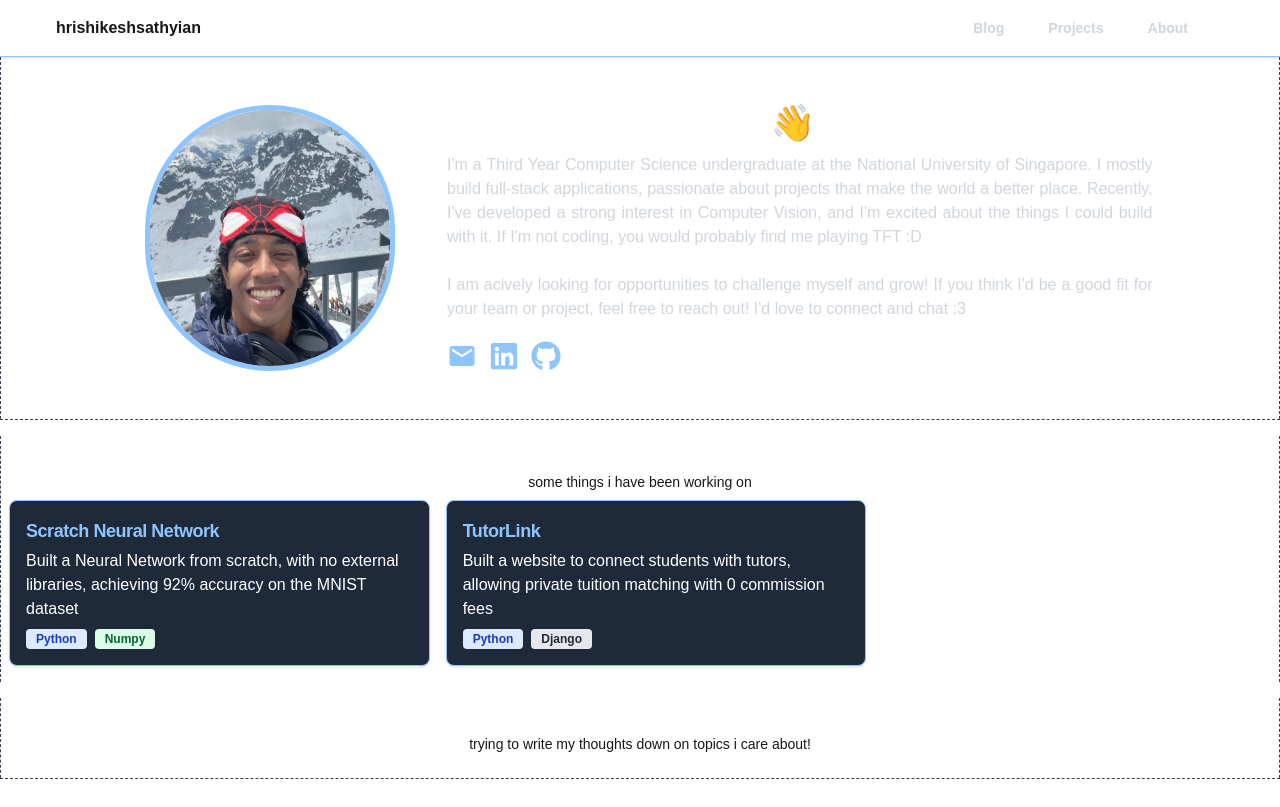
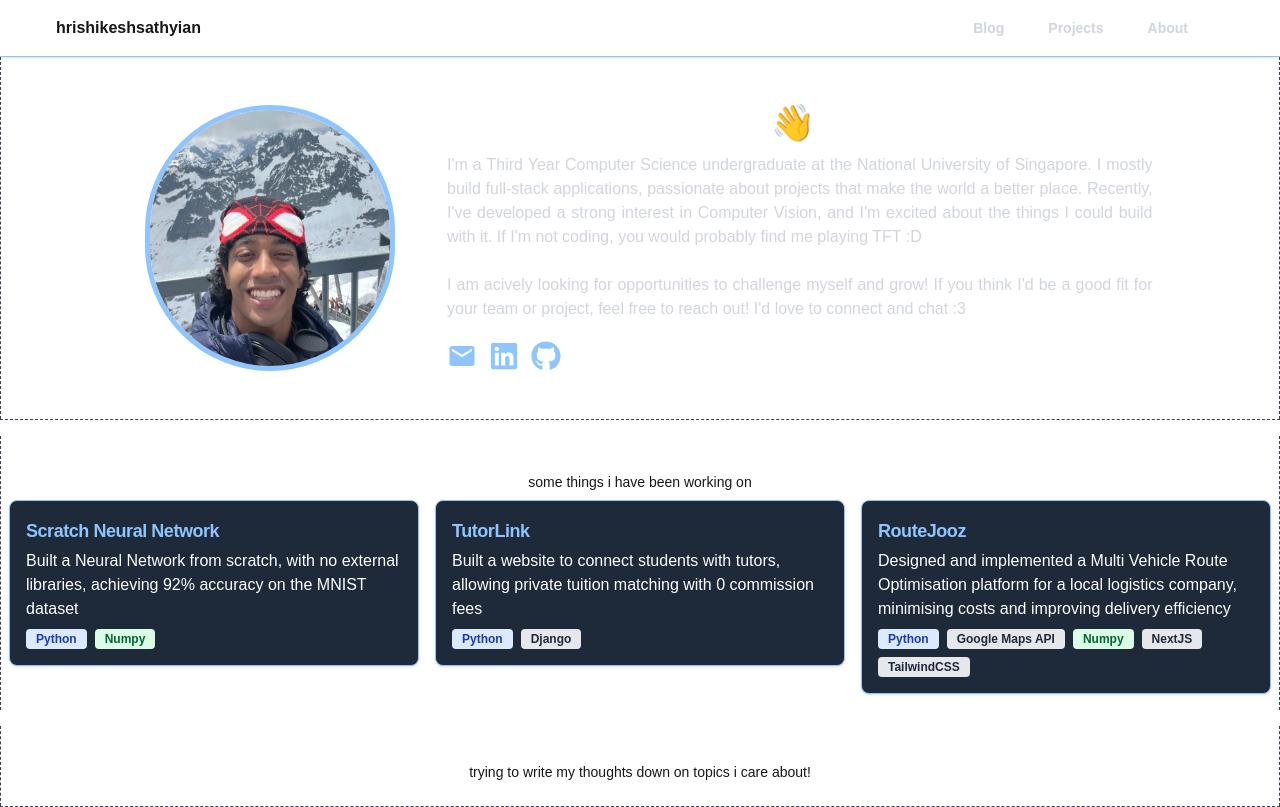
Before and after one commit to hrishikeshsathyian/hrishi-blog, a Next.js app in the folder hrishiblog/: page / in a window 1280 px wide. Built offline with nearby package versions, Linux system fonts and the light colour scheme.

Commit message:
add new project

```diff
--- a/hrishiblog/src/app/page.tsx
+++ b/hrishiblog/src/app/page.tsx
@@ -134,6 +134,14 @@ export default function Home() {
                     link="https://tutorlinksg.com"
                   />
                 </div>
+                <div className="w-full md:w-1/2 lg:w-1/3">
+                  <ProjectCard
+                    title="RouteJooz"
+                    description="Designed and implemented a Multi Vehicle Route Optimisation platform for a local logistics company, minimising costs and improving delivery efficiency"
+                    tags={["Python", "Google Maps API", "Numpy", "NextJS", "TailwindCSS"]}
+                    link="https://route-jooz-frontend.vercel.app/"
+                  />
+                </div>
             </div>
           </div>
           <div className="mx-auto max-w-7xl border-l border-r border-dashed border-gray-700">
```
